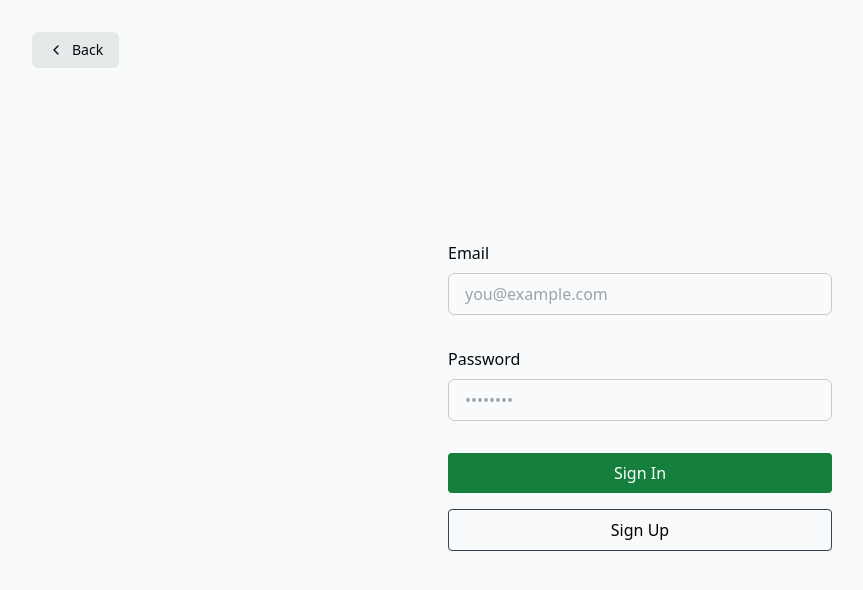
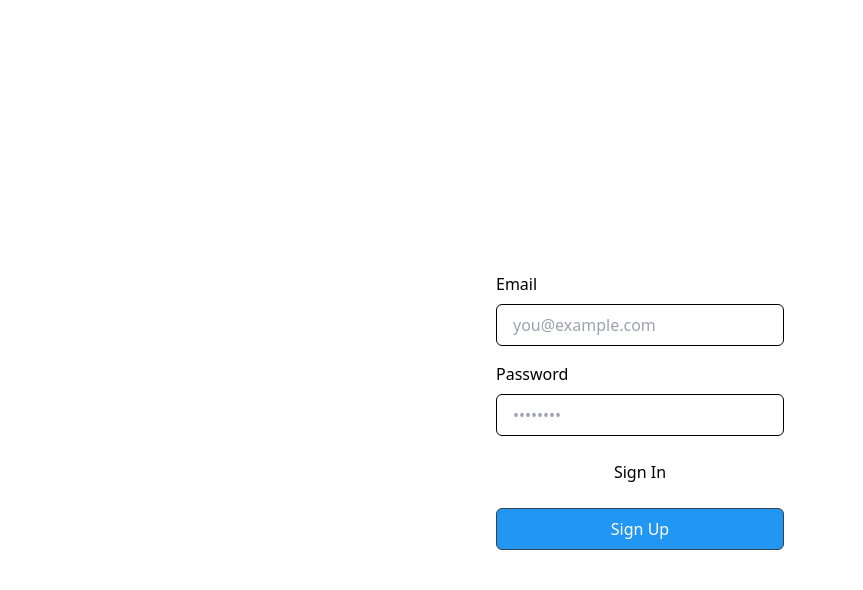
Before and after one commit to edmundsj/thriveautistic, a Next.js app in the folder frontend/: page /login in a window 1280 px wide. Shown: the top 590 px of the page, without its empty margins (0-863 px from the left). Built offline with nearby package versions, Linux system fonts and the light colour scheme.

Commit message:
added partial implementation of user authentication flow - signup, login, and redirect works with production supabase database

```diff
--- a/frontend/app/auth/sign-in/route.ts
+++ b/frontend/app/auth/sign-in/route.ts
@@ -19,15 +19,13 @@ export async function POST(request: Request) {
   if (error) {
     return NextResponse.redirect(
       `${requestUrl.origin}/login?error=Could not authenticate user`,
-      {
         // a 301 status is required to redirect from a POST to a GET route
-        status: 301,
-      }
+      301
     )
   }
 
-  return NextResponse.redirect(requestUrl.origin, {
+  return NextResponse.redirect(requestUrl.origin,
     // a 301 status is required to redirect from a POST to a GET route
-    status: 301,
-  })
+    301
+  )
 }
--- a/frontend/app/auth/sign-up/route.ts
+++ b/frontend/app/auth/sign-up/route.ts
@@ -22,18 +22,13 @@ export async function POST(request: Request) {
   if (error) {
     return NextResponse.redirect(
       `${requestUrl.origin}/login?error=Could not authenticate user`,
-      {
-        // a 301 status is required to redirect from a POST to a GET route
-        status: 301,
-      }
+        301,
     )
   }
 
   return NextResponse.redirect(
     `${requestUrl.origin}/login?message=Check email to continue sign in process`,
-    {
       // a 301 status is required to redirect from a POST to a GET route
-      status: 301,
-    }
+      301
   )
 }
--- a/frontend/app/globals.css
+++ b/frontend/app/globals.css
@@ -1,24 +1,6 @@
 @tailwind base;
 @tailwind components;
 @tailwind utilities;
-
-@layer base {
-  :root {
-    --background: 200 20% 98%;
-    --btn-background: 200 10% 91%;
-    --btn-background-hover: 200 10% 89%;
-    --foreground: 200 50% 3%;
-  }
-
-  @media (prefers-color-scheme: dark) {
-    :root {
-      --background: 200 50% 3%;
-      --btn-background: 200 10% 9%;
-      --btn-background-hover: 200 10% 12%;
-      --foreground: 200 20% 96%;
-    }
-  }
-}
 
 @layer base {
   * {
--- a/frontend/app/login/page.tsx
+++ /dev/null
@@ -1,65 +0,0 @@
-import Link from 'next/link'
-import Messages from './messages'
-
-export default function Login() {
-  return (
-    <div className="flex-1 flex flex-col w-full px-8 sm:max-w-md justify-center gap-2">
-      <Link
-        href="/"
-        className="absolute left-8 top-8 py-2 px-4 rounded-md no-underline text-foreground bg-btn-background hover:bg-btn-background-hover flex items-center group text-sm"
-      >
-        <svg
-          xmlns="http://www.w3.org/2000/svg"
-          width="24"
-          height="24"
-          viewBox="0 0 24 24"
-          fill="none"
-          stroke="currentColor"
-          strokeWidth="2"
-          strokeLinecap="round"
-          strokeLinejoin="round"
-          className="mr-2 h-4 w-4 transition-transform group-hover:-translate-x-1"
-        >
-          <polyline points="15 18 9 12 15 6" />
-        </svg>{' '}
-        Back
-      </Link>
-
-      <form
-        className="flex-1 flex flex-col w-full justify-center gap-2 text-foreground"
-        action="/auth/sign-in"
-        method="post"
-      >
-        <label className="text-md" htmlFor="email">
-          Email
-        </label>
-        <input
-          className="rounded-md px-4 py-2 bg-inherit border mb-6"
-          name="email"
-          placeholder="you@example.com"
-          required
-        />
-        <label className="text-md" htmlFor="password">
-          Password
-        </label>
-        <input
-          className="rounded-md px-4 py-2 bg-inherit border mb-6"
-          type="password"
-          name="password"
-          placeholder="••••••••"
-          required
-        />
-        <button className="bg-green-700 rounded px-4 py-2 text-white mb-2">
-          Sign In
-        </button>
-        <button
-          formAction="/auth/sign-up"
-          className="border border-gray-700 rounded px-4 py-2 text-black mb-2"
-        >
-          Sign Up
-        </button>
-        <Messages />
-      </form>
-    </div>
-  )
-}
--- /dev/null
+++ b/frontend/hooks/users.ts
@@ -0,0 +1,14 @@
+import {createClientComponentClient} from "@supabase/auth-helpers-nextjs";
+import type { Database } from '@/supabase'
+import {useQuery} from "react-query";
+
+const userKey = ['user']
+export function useUser() {
+  return useQuery(userKey, async () => {
+    const supabase = createClientComponentClient<Database>()
+    const {
+      data: { user },
+    } = await supabase.auth.getUser()
+    return user
+  })
+}
--- a/frontend/package.json
+++ b/frontend/package.json
@@ -15,10 +15,13 @@
     "@mui/icons-material": "^5.14.12",
     "@mui/material": "^5.14.12",
     "@supabase/auth-helpers-nextjs": "^0.8.1",
+    "@supabase/auth-ui-react": "^0.4.5",
+    "@supabase/auth-ui-shared": "^0.1.7",
     "@supabase/supabase-js": "^2.38.0",
     "next": "13.5.4",
     "react": "^18",
     "react-dom": "^18",
+    "react-query": "^3.39.3",
     "supabase": "^1.100.1"
   },
   "devDependencies": {
--- /dev/null
+++ b/frontend/pages/_app.tsx
@@ -0,0 +1,20 @@
+import type { AppProps } from 'next/app';
+import {
+  QueryClient,
+  QueryClientProvider,
+} from 'react-query'
+import { ReactQueryDevtools } from 'react-query/devtools'
+import "../app/globals.css";
+
+
+// Create a client
+const queryClient = new QueryClient()
+
+export default function MyApp({ Component, pageProps }: AppProps) {
+  return (
+    <QueryClientProvider client={queryClient}>
+      <Component {...pageProps} />
+      <ReactQueryDevtools initialIsOpen={false} />
+    </QueryClientProvider>
+  )
+}
--- a/frontend/pages/ideas/index.tsx
+++ b/frontend/pages/ideas/index.tsx
@@ -121,14 +121,14 @@ export function FormDialog({open, setOpen}:{open: boolean, setOpen: Function}) {
     link: '',
   });
 
-  const handleSubmit = (event) => {
+  const handleSubmit = (event: any) => {
     event.preventDefault();
     console.log(formData);
     // Handle form submission logic here
     handleClose();
   };
 
-  const handleChange = (event) => {
+  const handleChange = (event: any) => {
     const { name, value } = event.target;
     setFormData((prevData) => ({ ...prevData, [name]: value }));
   };
--- a/frontend/app/page.tsx
+++ b/frontend/pages/index.tsx
@@ -1,10 +1,13 @@
-import { createServerComponentClient } from '@supabase/auth-helpers-nextjs'
+'use client'
+import { createClientComponentClient } from '@supabase/auth-helpers-nextjs'
 import { cookies } from 'next/headers'
 import Link from 'next/link'
 import LogoutButton from '../components/LogoutButton'
 import SupabaseLogo from '../components/SupabaseLogo'
 import NextJsLogo from '../components/NextJsLogo'
 import DeployButton from '../components/DeployButton'
+import {useUser} from "@/hooks/users";
+
 
 export const dynamic = 'force-dynamic'
 
@@ -39,12 +42,8 @@ const examples = [
   { type: 'Route Handlers', src: 'app/_examples/route-handler.ts' },
 ]
 
-export default async function Index() {
-  const supabase = createServerComponentClient({ cookies })
-
-  const {
-    data: { user },
-  } = await supabase.auth.getUser()
+export default function Index() {
+  const {data: user} = useUser()
 
   return (
     <div className="w-full flex flex-col items-center">
--- /dev/null
+++ b/frontend/pages/login/index.tsx
@@ -0,0 +1,49 @@
+import Link from 'next/link'
+import Messages from './messages'
+
+
+export default function Login() {
+  return (
+    <div className={'p-4 mx-auto'} style={{maxWidth: "400px", paddingTop: "20%"}}>
+      <form
+        className="flex-1 flex flex-col w-full justify-center gap-2 text-foreground mx-auto max-w-xs p-4"
+        action="/auth/sign-in"
+        method="post"
+      >
+        <label className="text-md" htmlFor="email">
+          Email
+        </label>
+        <input
+          className="rounded-md p-4 py-2 bg-inherit border mb-2"
+          name="email"
+          placeholder="you@example.com"
+          required
+        />
+        <label className="text-md" htmlFor="password">
+          Password
+        </label>
+        <input
+          className="rounded-md p-4 py-2 bg-inherit border mb-2"
+          type="password"
+          name="password"
+          placeholder="••••••••"
+          required
+        />
+        <button
+          className="rounded py-2 mb-2"
+          style={{border: "2px", borderColor: "black"}}
+        >
+          Sign In
+        </button>
+        <button
+          formAction="/auth/sign-up"
+          className="border border-gray-700 py-2 rounded-md"
+          style={{backgroundColor: '#2196F3', color: "white"}}
+        >
+          Sign Up
+        </button>
+        <Messages />
+      </form>
+    </div>
+  )
+}
--- a/frontend/app/login/messages.tsx
+++ b/frontend/pages/login/messages.tsx
@@ -4,8 +4,8 @@ import { useSearchParams } from 'next/navigation'
 
 export default function Messages() {
   const searchParams = useSearchParams()
-  const error = searchParams.get('error')
-  const message = searchParams.get('message')
+  const error = searchParams?.get('error')
+  const message = searchParams?.get('message')
   return (
     <>
       {error && (
--- a/frontend/tailwind.config.js
+++ b/frontend/tailwind.config.js
@@ -1,6 +1,6 @@
 /** @type {import('tailwindcss').Config} */
 module.exports = {
-  content: ['./app/**/*.{js,ts,jsx,tsx,mdx}'],
+  content: ['./app/**/*.{js,ts,jsx,tsx,mdx}', './pages/**/*.{js,ts,jsx,tsx,mdx}'],
   theme: {
     extend: {
       colors: {
@@ -14,4 +14,5 @@ module.exports = {
     },
   },
   plugins: [],
+
 }
```
Also changed, not shown: 2 other files (tests, documents, lock files or other folders).
